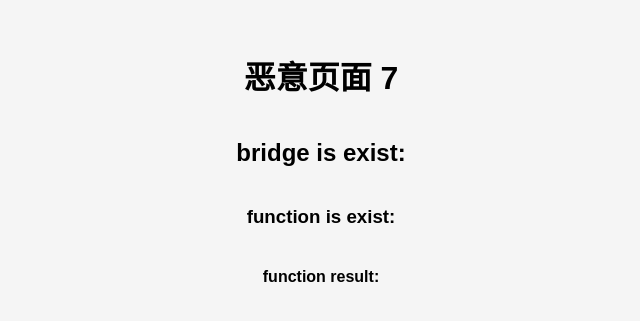
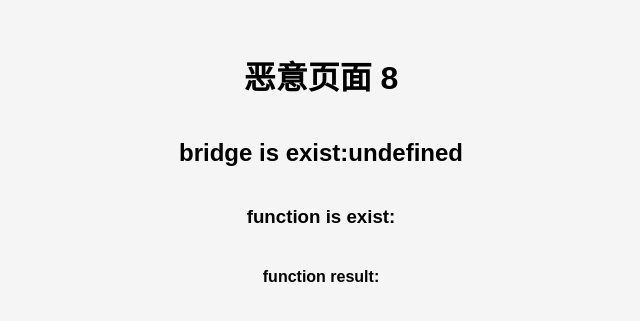
Before and after one commit to Mask6asok/Mask6asok.github.io, a plain HTML site: page index.html in a window 1280 px wide. Shown: the part 239-560 px from the top of the page, without its empty margins (319-959 px from the left). Drawn offline with Linux system fonts and the light colour scheme.

Commit message:
Update index.html

```diff
--- a/index.html
+++ b/index.html
@@ -26,7 +26,7 @@
             var hack = function() {
                 try {
                     document.getElementById("text2").innerText = 'bridge is exist:' + window.HmsMapsJsBridge;
-                    document.getElementById("text3").innerText = 'function is exist:' + window.HmsMapsJsBridge.postMessage is;
+                    document.getElementById("text3").innerText = 'function is exist:' + window.HmsMapsJsBridge.postMessage;
                     let str1 = "{'type':'deadfunction', 'msgId':10086}";
                     let ret1 = window.HmsMapsJsBridge.postMessage(str1);
                     // document.getElementById("text4").innerText = ret1;
@@ -48,7 +48,7 @@
     </script>
 </head>
 <body>
-    <h1 id="text1">恶意页面 7</h1>
+    <h1 id="text1">恶意页面 8</h1>
     <h2 id="text2">bridge is exist:</h1>
     <h3 id="text3">function is exist:</h1>
     <h4 id="text4">function result:</h1>
```
